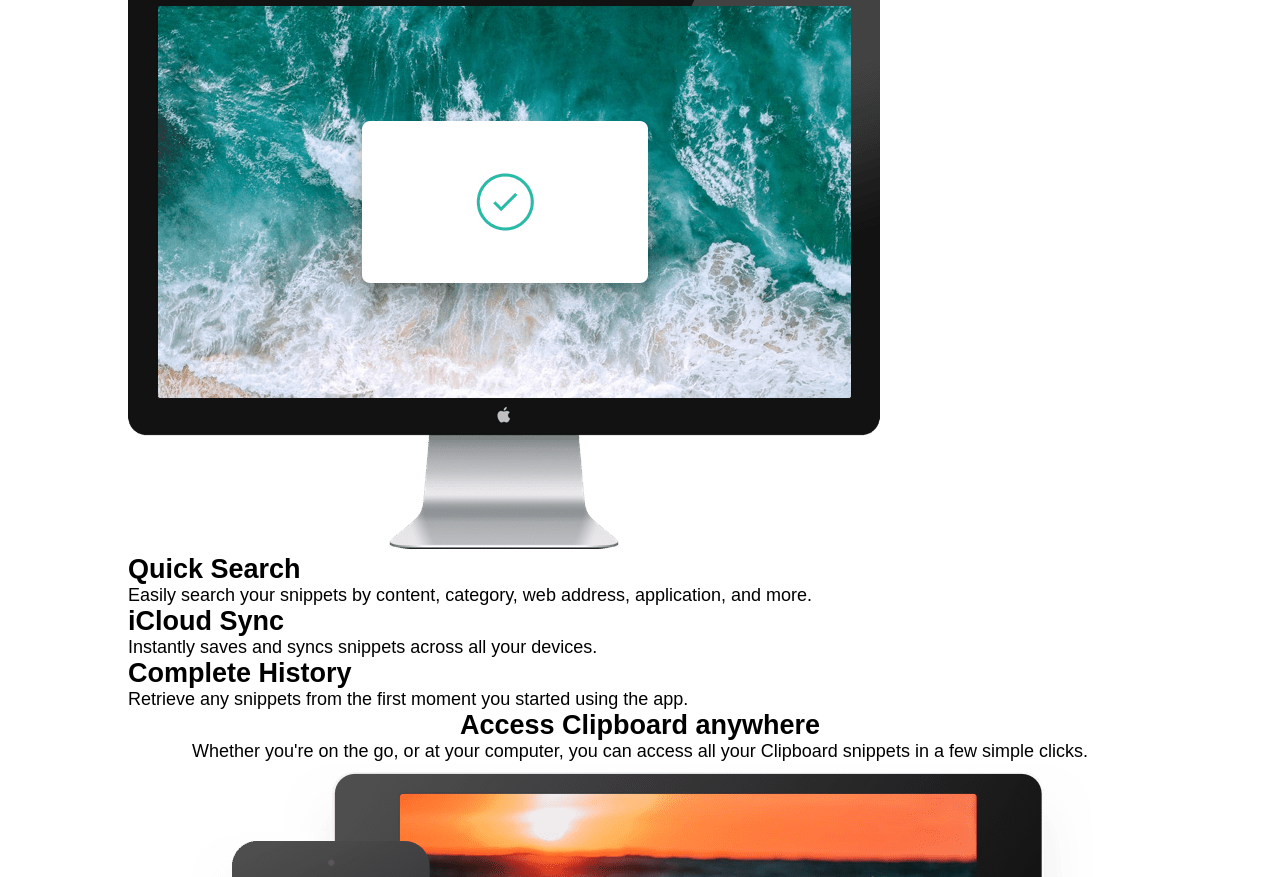
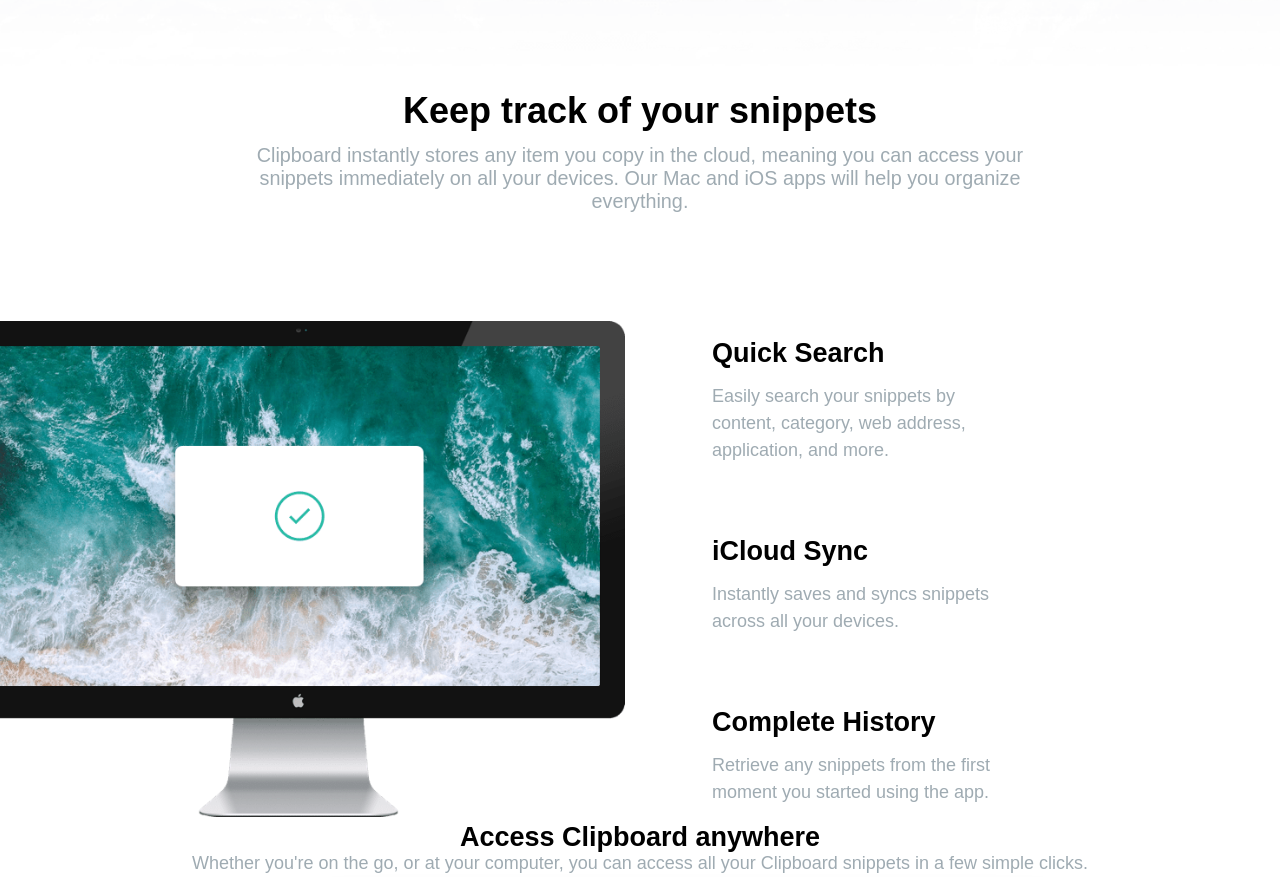
Before and after one commit to mthsimao/clipboard-landing-page, a plain HTML site: page index.html in a window 1280 px wide. Shown: the part 540-1417 px from the top of the page. Drawn offline with Linux system fonts and the light colour scheme; a web font is replaced by a local one.

Commit message:
first section finished

```diff
--- a/index.html
+++ b/index.html
@@ -47,22 +47,27 @@
       </div>
 
 
-      <div class="sect1-pc-text">
+      <div class="sect1-pc">
 
-        <div class="part2-img">
-          <img src="images/image-computer.png" alt="Computer">
+        <div class="sect1-pc-in">
+
+          <div class="sect1-div-img">
+            <img src="images/image-computer.png" class="sect1-img" alt="Computer">
           </div>
 
-        <div class="sect1-part2-text">
+          <div class="sect1-text">
+            <div class="sect1-text-item">
               <h2>Quick Search</h2>
               <p>Easily search your snippets by content, category, web address, application, and more.</p>
-
+            </div>
+            <div class="sect1-text-item">
               <h2>iCloud Sync</h2>
               <p>Instantly saves and syncs snippets across all your devices.</p>
-
+            </div>
+            <div class="sect1-text-item">
               <h2>Complete History</h2>
               <p>Retrieve any snippets from the first moment you started using the app.</p>
-
+            </div>
         </div>
 
       </div>
@@ -70,6 +75,7 @@
     </section>
 
     <section class="section2 flex-center">
+
       <div class="sect2-text flex-center">
         <h2>Access Clipboard anywhere</h2>
         <p>Whether you're on the go, or at your computer, you can access all your Clipboard snippets in a few simple clicks.</p>
@@ -78,6 +84,7 @@
       <div class="sect2-img">
         <img src="images/image-devices.png" alt="Smartphone and Tablet">
       </div>
+
     </section>
 
     <section class="section3 flex-center">
--- a/style.css
+++ b/style.css
@@ -23,10 +23,14 @@ html, body {
     font-family: var(--font-jamjuree);
 }
 
-main, footer  {
+main, footer {
     max-width: 1440px;
+    margin: 0 auto;
     width: 80%;
-    margin: 0 auto;
+}
+
+p {
+    color: var(--Grayish-Blue);
 }
 
 .flex-center {
@@ -44,8 +48,9 @@ main, footer  {
     flex-direction: column;
     align-items: center;
     justify-content: center;
-    gap: 2em;
+    gap: 5vh;
     padding: 2.5em;
+    height: 620px;
 }
 
 .header-text {
@@ -57,12 +62,11 @@ main, footer  {
 }
 
 .header-text h1 {
-    font-size: 2.2em;
+    font-size: 2.4em;
 }
 .header-text p {
-    color: var(--Grayish-Blue);
-    max-width: 650px;
-    font-size: 1em;
+    max-width: 665px;
+    font-size: 1.1em;
     text-align: center;
 }
 
@@ -97,3 +101,60 @@ main, footer  {
     background-color: var(--Light-Blue);
     box-shadow: 1px 2px 4px hsl(233, 44%, 37%);
 }
+
+.sect1-title {
+    display: flex;
+    flex-direction: column;
+    align-items: center;
+    justify-content: center;
+    gap: 12px;
+    margin-top: 10px;
+}
+
+.sect1-title h2 {
+    font-size: 2em;
+}
+
+.sect1-title p {
+    font-size: 1.1em;
+    text-align: center;
+    max-width: 780px;
+}
+
+.section1 {
+    display: flex;
+    flex-direction: column;
+    gap: 6em;
+}
+
+.sect1-pc {
+    position: relative;
+    top: 50%;
+    left: -15.2%;
+}
+
+.sect1-pc-in {
+    display: flex;
+    flex-direction: row;
+    align-items: center;
+    justify-content: left;
+    gap: 20%;
+}
+
+.sect1-text {
+    display: flex;
+    flex-direction: column;
+    align-items: center;
+    justify-content: center;
+    gap: 4em;
+}
+
+.sect1-text p {
+    line-height: 1.5em;
+    padding-top: 14px;
+    max-width: 400px;
+}
+
+.sect1-img {
+    width: 122%;
+}
```
Lines whose indentation alone changed are shown as unchanged.
